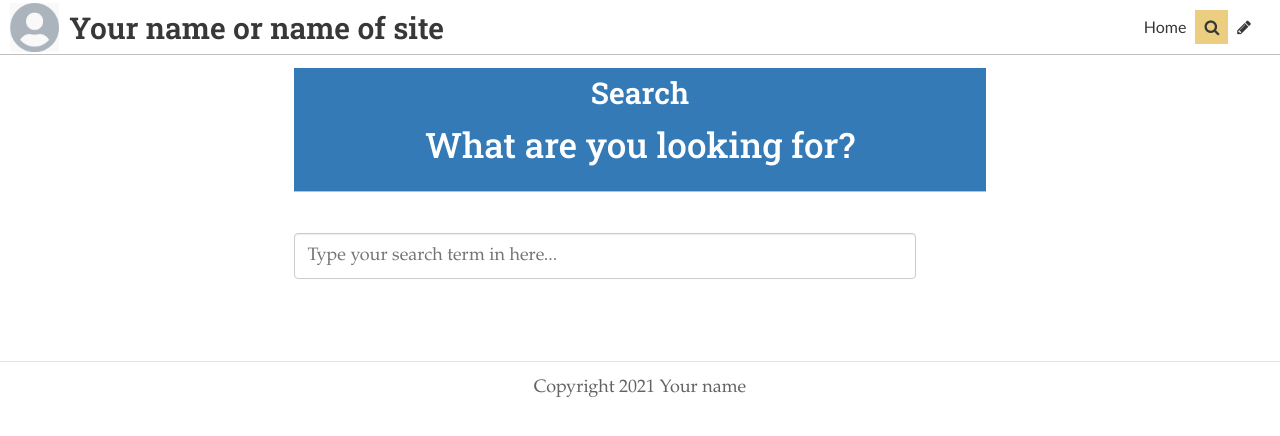
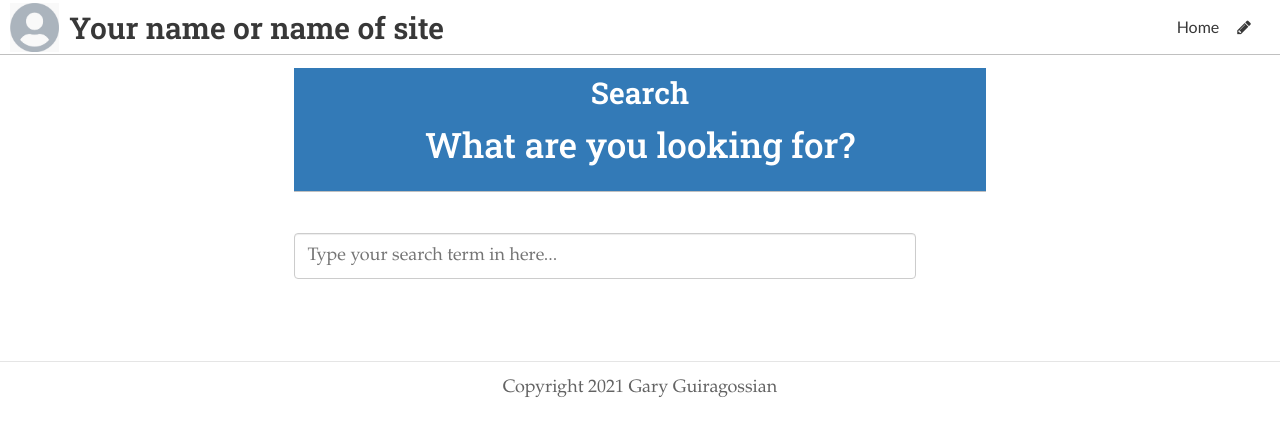
Before and after one commit to garyBG/GGMemoryBox, a Jekyll site: the page built from pages/search.md, in a window 1280 px wide. Shown: the top 436 px of the page. Built offline with Jekyll 4.4.1, drawn with Linux system fonts in a browser that asks for light colours; some web fonts are replaced.

Commit message:
Check Changes

```diff
--- a/_data/settings.yml
+++ b/_data/settings.yml
@@ -2,7 +2,7 @@ title: Your name or name of site
 description: A website with a blog
 header_text: My Dream Blog
 header_text_color: "#ffffff"
-footer_text: Copyright 2021 Your name
+footer_text: Copyright 2021 Gary Guiragossian
 header_feature_image: ../uploads/pages.jpg
 bannerheight: "20vmax"
 navbarheight: "55px"
```
Also changed, not shown: pages/search.md (+1 -1 lines).
